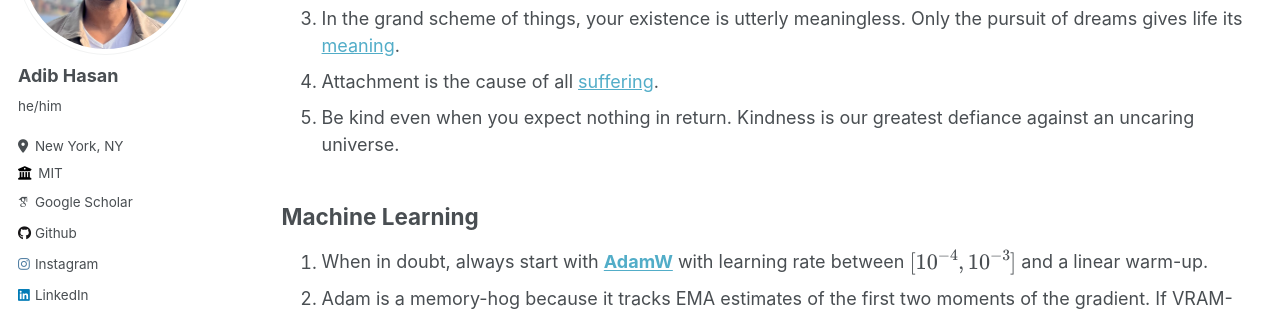
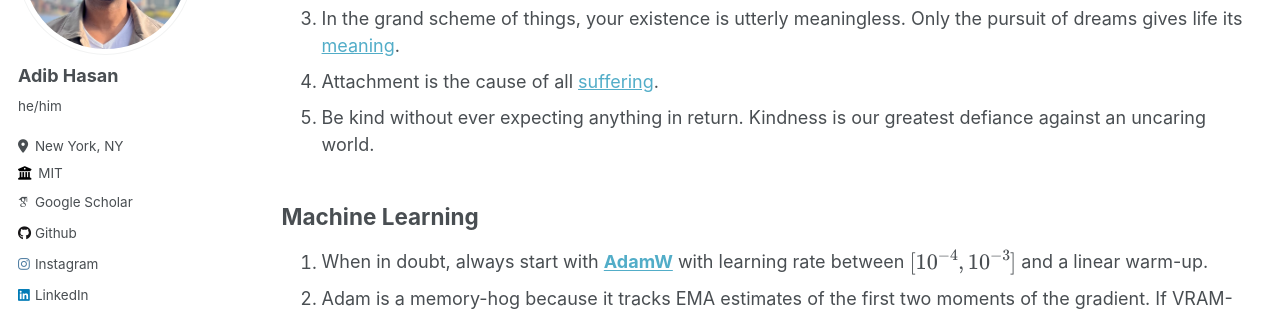
Before and after one commit to Neehan/neehan.github.io, a Jekyll site: the page built from _pages/lessons.md, in a window 1280 px wide and 900 px high, scrolled down 474 px. Shown: the part 153-464 px from the top of the window. Built offline with Jekyll 4.4.1, drawn with Linux system fonts in a browser that asks for light colours; some web fonts are replaced.

Commit message:
Update lessons.md

```diff
--- a/_pages/lessons.md
+++ b/_pages/lessons.md
@@ -20,7 +20,7 @@ Here is a running list of lessons that I have learned over the years from my mis
 2. Accept that you will have shortcomings. Take full responsibility for your actions and own the outcomes.
 3. In the grand scheme of things, your existence is utterly meaningless. Only the pursuit of dreams gives life its [meaning](https://en.wikipedia.org/wiki/Existentialism).
 4. Attachment is the cause of all [suffering](https://en.wikipedia.org/wiki/Four_Noble_Truths).
-5. Be kind even when you expect nothing in return. Kindness is our greatest defiance against an uncaring universe.
+5. Be kind without ever expecting anything in return. Kindness is our greatest defiance against an uncaring world.
 
 ## Machine Learning
 1. When in doubt, always start with **[AdamW](https://docs.pytorch.org/docs/stable/generated/torch.optim.AdamW.html)** with learning rate between $[10^{-4}, 10^{-3}]$ and a linear warm-up.
```
